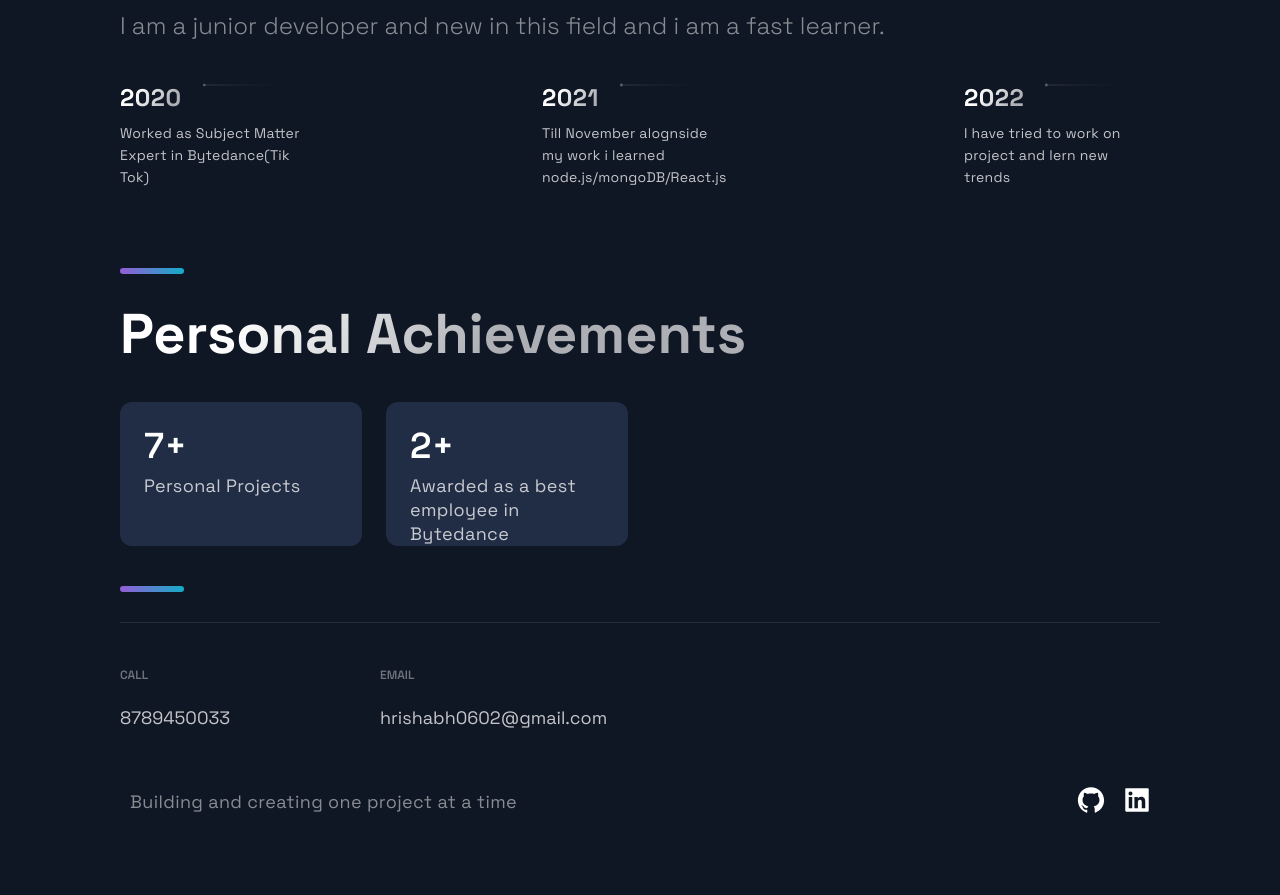
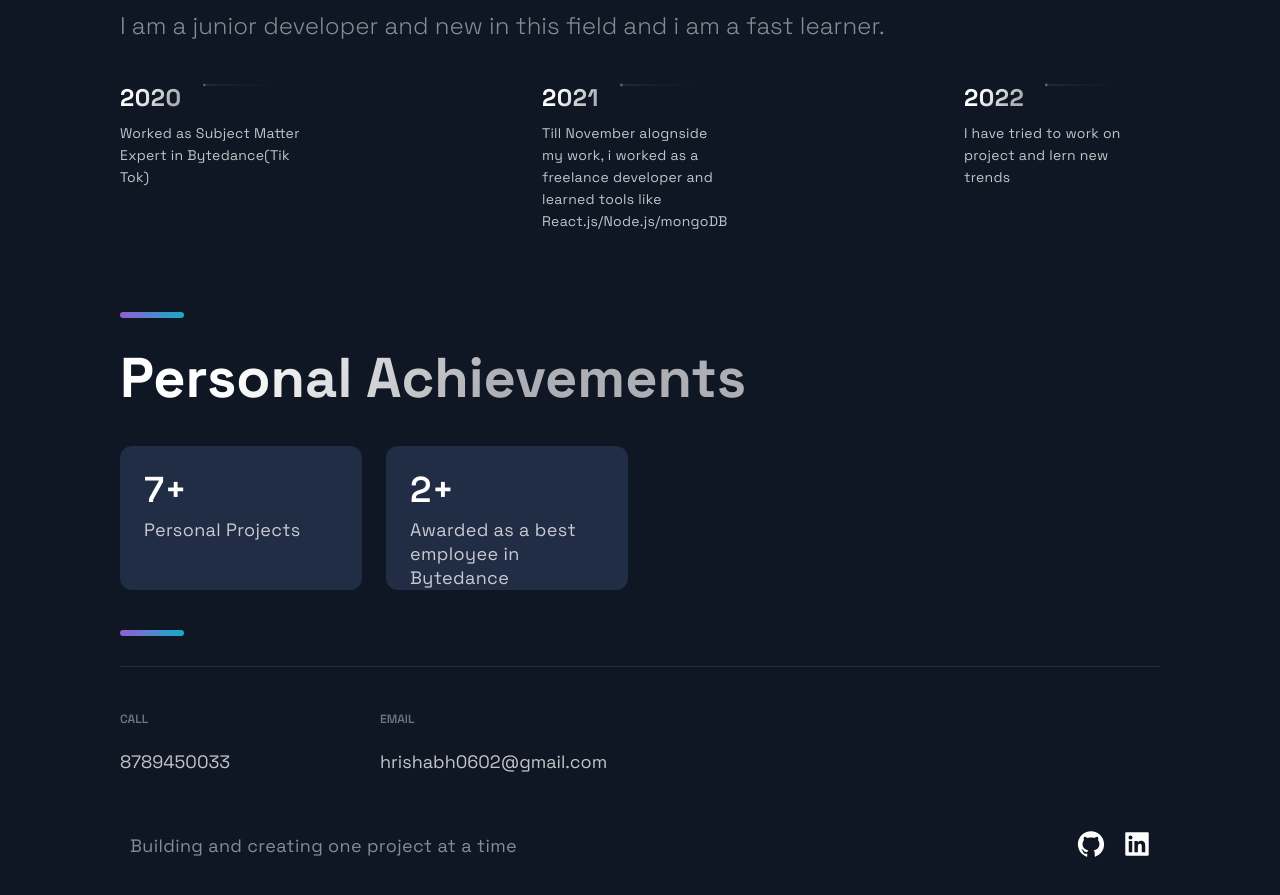
Before and after one commit to Rishabh471/portfolio0707, a Next.js app: page / in a window 1280 px wide. Shown: the part 3040-3935 px from the top of the page. Built offline with nearby package versions, Linux system fonts and the light colour scheme.

Commit message:
Update constants.js

```diff
--- a/src/constants/constants.js
+++ b/src/constants/constants.js
@@ -30,6 +30,6 @@ export const projects = [
 
 export const TimeLineData = [
   { year: 2020, text: 'Worked as Subject Matter Expert in Bytedance(Tik Tok)', },
-  { year: 2021, text: 'Till November alognside my work i learned node.js/mongoDB/React.js',},
+  { year: 2021, text: 'Till November alognside my work, i worked as a freelance developer and learned tools like React.js/Node.js/mongoDB',},
   { year:2022, text:"I have tried to work on project and lern new trends",},
 ];
```
